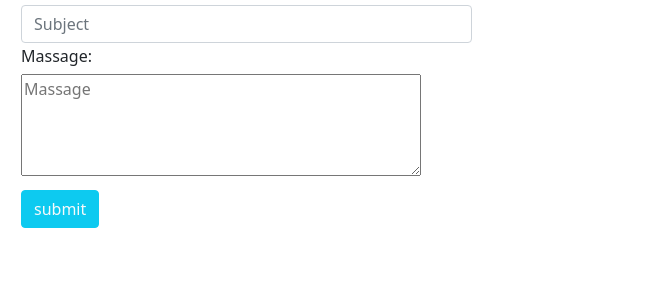
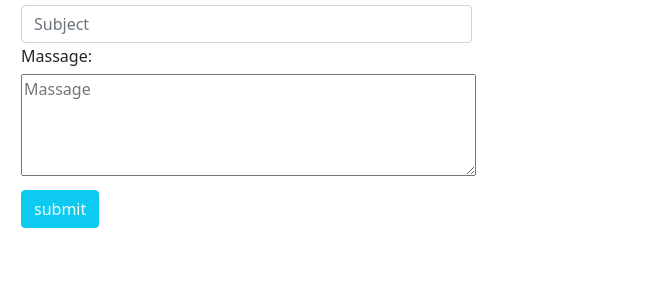
Before and after one commit to jaiedkhan/class16, a plain HTML site: page index.html in a window 1280 px wide. Shown: the part 2218-2501 px from the top of the page, 631-1280 px from the left. Drawn offline with nearby package versions, Linux system fonts and the light colour scheme.

Commit message:
Update index.html

```diff
--- a/index.html
+++ b/index.html
@@ -134,7 +134,7 @@
                    <h6>Subject:</h6>
                    <input type="text " class="form-control" placeholder="Subject">
                    <h6 class="mt-1">Massage:</h6>
-                   <textarea name="" id="" cols="41" rows="4" placeholder="Massage"></textarea>
+                   <textarea name="" id="" cols="47" rows="4" placeholder="Massage"></textarea>
                    <button class="btn btn-info text-light mt-2"> submit </button>
                   </form>
               </div>
```
